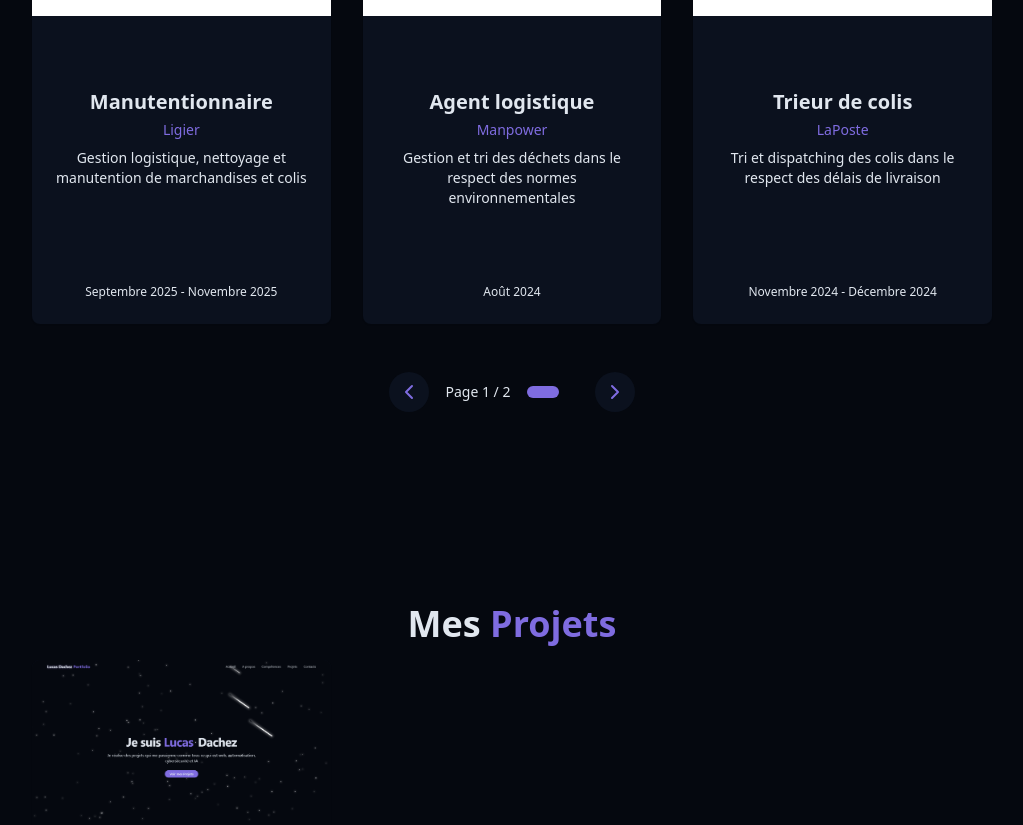
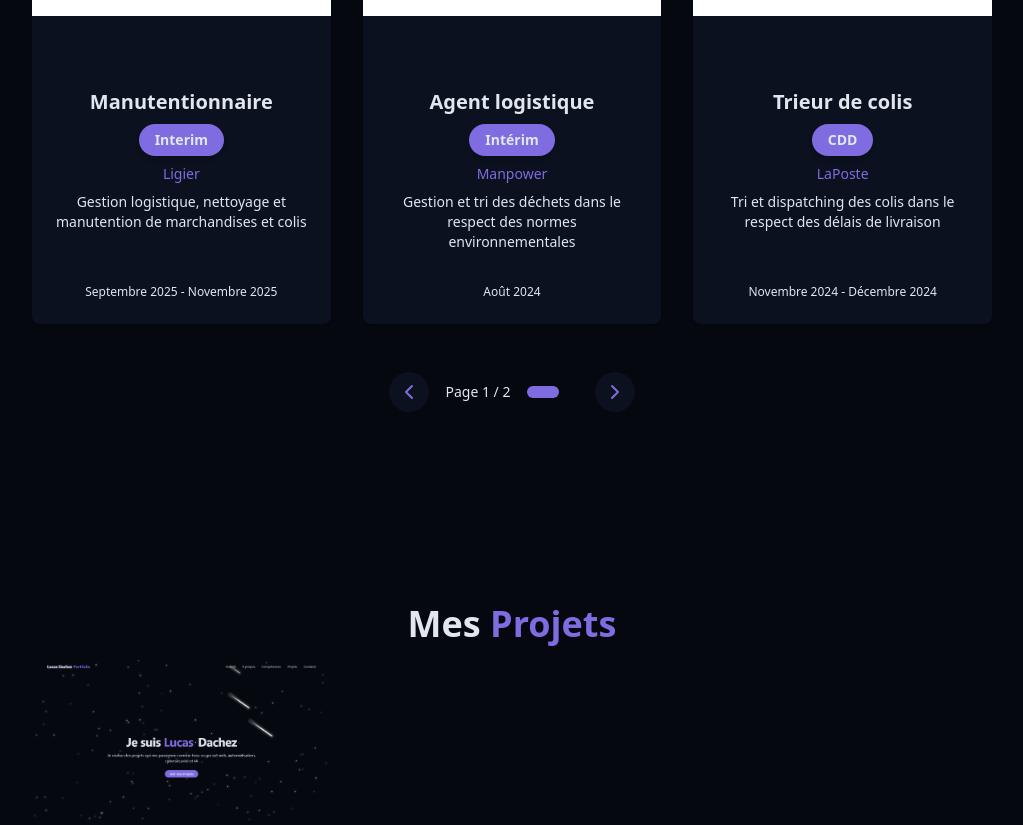
Before and after one commit to Foseos/Portfolio_2025, a React (Vite) app: page / in a window 1280 px wide. Shown: the part 2760-3585 px from the top of the page, without its empty margins (128-1151 px from the left). Built offline with nearby package versions, Linux system fonts and the light colour scheme.

Commit message:
update taille

```diff
--- a/src/components/ExperienceSection.jsx
+++ b/src/components/ExperienceSection.jsx
@@ -4,6 +4,7 @@ const experiences = [
     title: "Manutentionnaire",
     company: "Ligier",
     period: "Septembre 2025 - Novembre 2025",
+    contractType: "Interim",
     description: "Gestion logistique, nettoyage et manutention de marchandises et colis",
     image: "/experience/Ligier.jpg",
     technologies: []
@@ -13,6 +14,7 @@ const experiences = [
     title: "Agent logistique",
     company: "Manpower",
     period: "Août 2024",
+    contractType: "Intérim",
     description: "Gestion et tri des déchets dans le respect des normes environnementales",
     image: "/experience/Manpower.jpg",
     technologies: []
@@ -22,6 +24,7 @@ const experiences = [
     title: "Trieur de colis",
     company: "LaPoste",
     period: "Novembre 2024 - Décembre 2024",
+    contractType: "CDD",
     description: "Tri et dispatching des colis dans le respect des délais de livraison",
     image: "/experience/LaPoste.svg",
     technologies: []
@@ -31,6 +34,7 @@ const experiences = [
     title: "Service Civique",
     company: "France Travail",
     period: "Février 2024 - Octobre 2024",
+    contractType: "Service Civique",
     description: "Accompagnement des demandeurs d'emploi dans l'utilisation des outils numériques",
     image: "/experience/France_Travail.jpg",
     technologies: []
@@ -40,6 +44,7 @@ const experiences = [
     title: "Développeur web stagiaire",
     company: "Pecheur.com",
     period: "Janvier 2023 - Février 2023",
+    contractType: "Stage",
     description: "Migration d'une application client lourd vers une architecture web moderne",
     image: "/experience/Pecheur.png",
     technologies: [ "C#", "HTML", "CSS", "JS", "ASP.net", "SQL"]
@@ -49,6 +54,7 @@ const experiences = [
     title: "Développeur web stagiaire",
     company: "Axereal",
     period: "Mai 2022 - Juin 2022",
+    contractType: "Stage",
     description: "Développement d'un script automatisé de vérification et validation des sauvegardes",
     image: "/experience/Axereal.jpg",
     technologies: [ "Bash", "Python", "SQL"]
@@ -109,7 +115,12 @@ export const ExperienceSection = () => {
                   ))}
                 </div>
 
-                <h3 className="text-xl font-semibold mb-1 text-center">{exp.title}</h3>
+                <h3 className="text-xl font-semibold mb-2 text-center">{exp.title}</h3>
+                <div className="flex items-center justify-center gap-2 mb-2">
+                  <span className="px-4 py-1.5 text-sm font-bold rounded-full bg-primary text-primary-foreground shadow-md">
+                    {exp.contractType}
+                  </span>
+                </div>
                 <p className="text-primary font-medium text-sm mb-2 text-center">{exp.company}</p>
                 <p className="text-muted-foreground text-sm mb-4 text-center flex-grow">
                   {exp.description}
```
